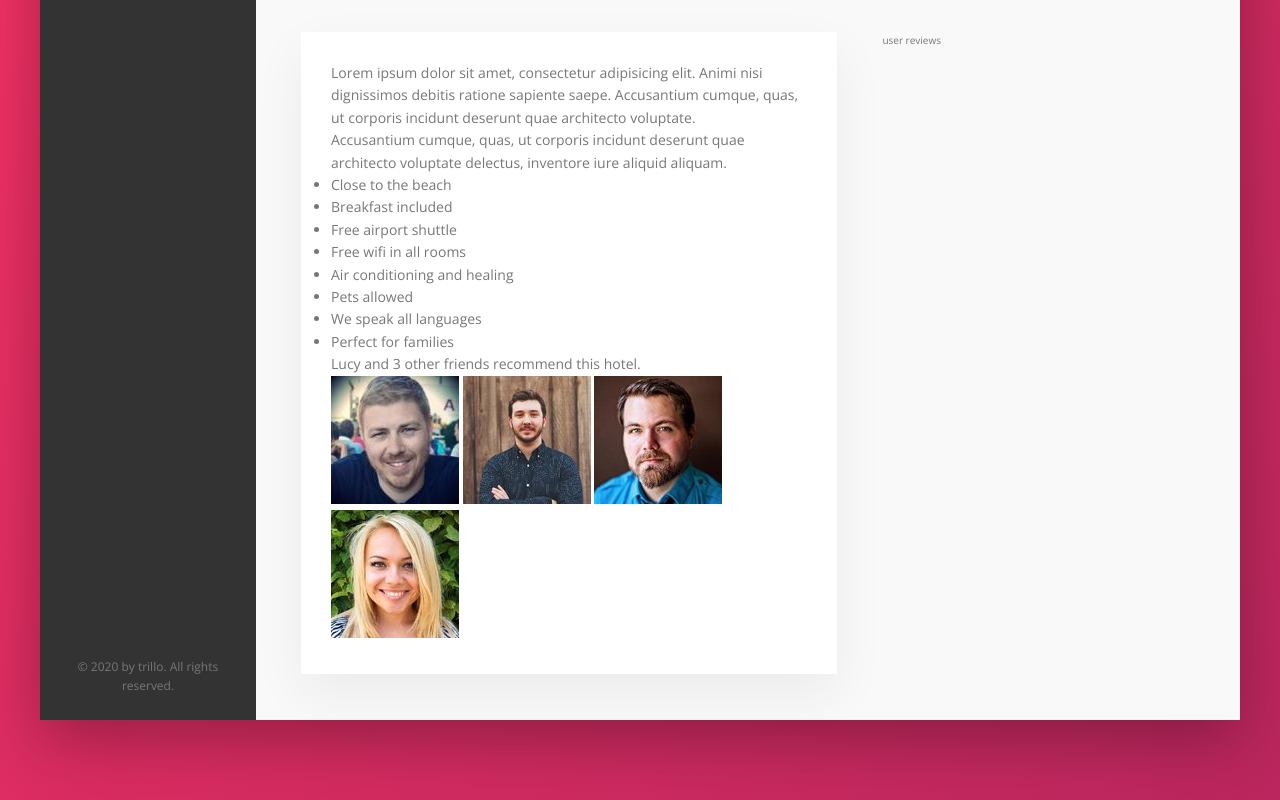
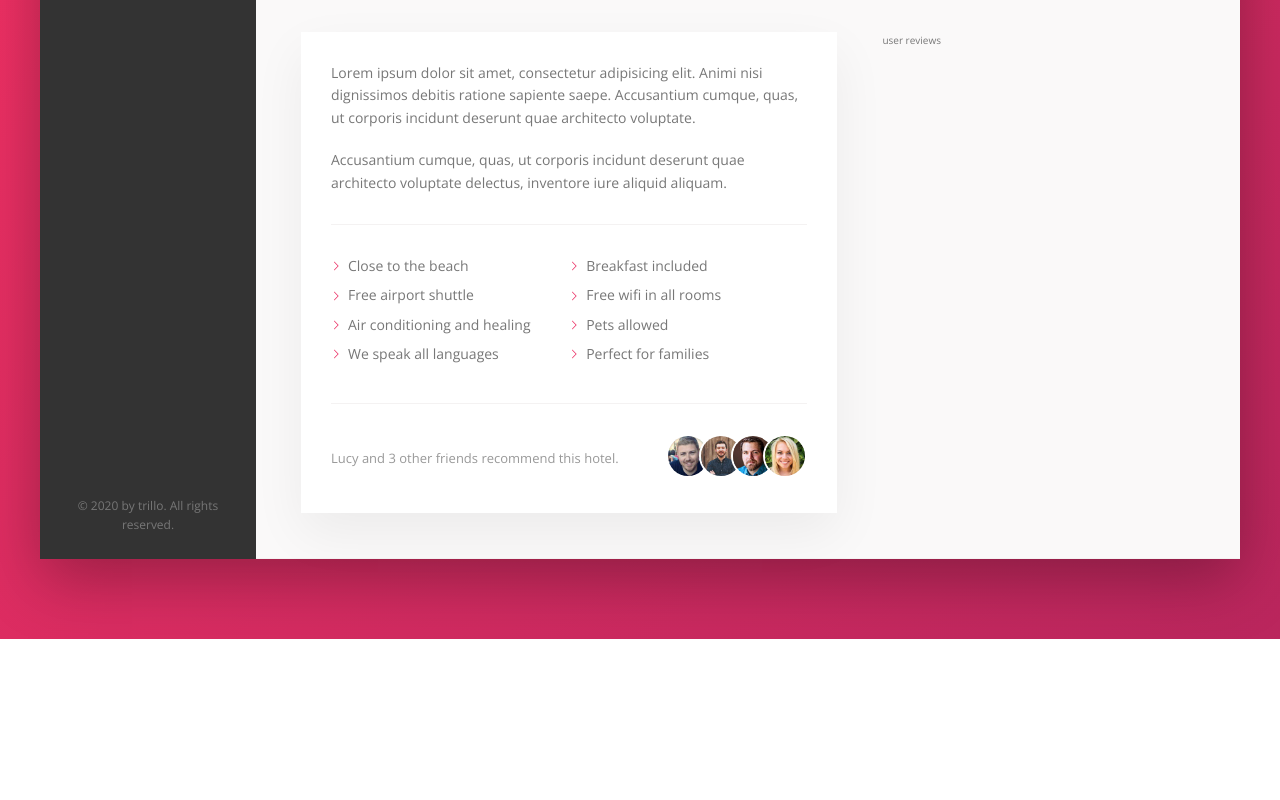
Before and after one commit to diegolopes98/trillo, a website: page index.html in a window 1280 px wide. Shown: the part 615-1415 px from the top of the page. After the commit the page ends 1254 px from the top, so only its background shows below. Drawn offline with nearby package versions, Linux system fonts and the light colour scheme; files that its build step writes are made by us from their sources.

Commit message:
added list and recommend to hotel view

```diff
--- a/sass/_base.scss
+++ b/sass/_base.scss
@@ -38,5 +38,4 @@ body {
   background-image: linear-gradient(to right bottom, var(--color-primary-light), var(--color-primary-dark));
   background-size: cover;
   background-repeat: no-repeat;
-  min-height: 100vh;
 }
--- a/sass/_components.scss
+++ b/sass/_components.scss
@@ -289,3 +289,66 @@
     box-shadow: none;
   }
 }
+
+//////////////////////////////////////////
+// Paragraph
+.paragraph:not(:last-of-type) {
+  margin-bottom: 2rem;
+}
+
+//////////////////////////////////////////
+// List
+.list {
+  list-style: none;
+  margin: 3rem 0;
+  padding: 3rem 0;
+  border-top: var(--line);
+  border-bottom: var(--line);
+  display: flex;
+  flex-wrap: wrap;
+  &__item {
+    flex: 0 0 50%;
+    margin-bottom: .7rem;
+    display: flex;
+    align-items: center;
+  }
+
+  &__item::before {
+    content: "";
+    display: inline-block;
+    height: 1rem;
+    width: 1rem;
+    margin-right: .7rem;
+    fill: var(--color-primary);
+    background-color: var(--color-primary);
+    mask-image: url(../img/chevron-thin-right.svg);
+    -webkit-mask-image: url(../img/chevron-thin-right.svg);
+    mask-size: cover;
+    -webkit-mask-size: cover;
+  }
+}
+
+//////////////////////////////////////////
+// Recommend
+.recommend {
+  font-size: 1.3rem;
+  color: var(--color-grey-dark-3);
+  display: flex;
+  align-items: center;
+  justify-content: space-between;
+
+  &__count {}
+
+  &__friends {}
+
+  &__photo {
+    box-sizing: content-box;
+    height: 4rem;
+    width: 4rem;
+    border-radius: 50%;
+    border: 2px solid #FFF;
+    &:not(:last-child) {
+      margin-right: -1.5rem;
+    }
+  }
+}
```
